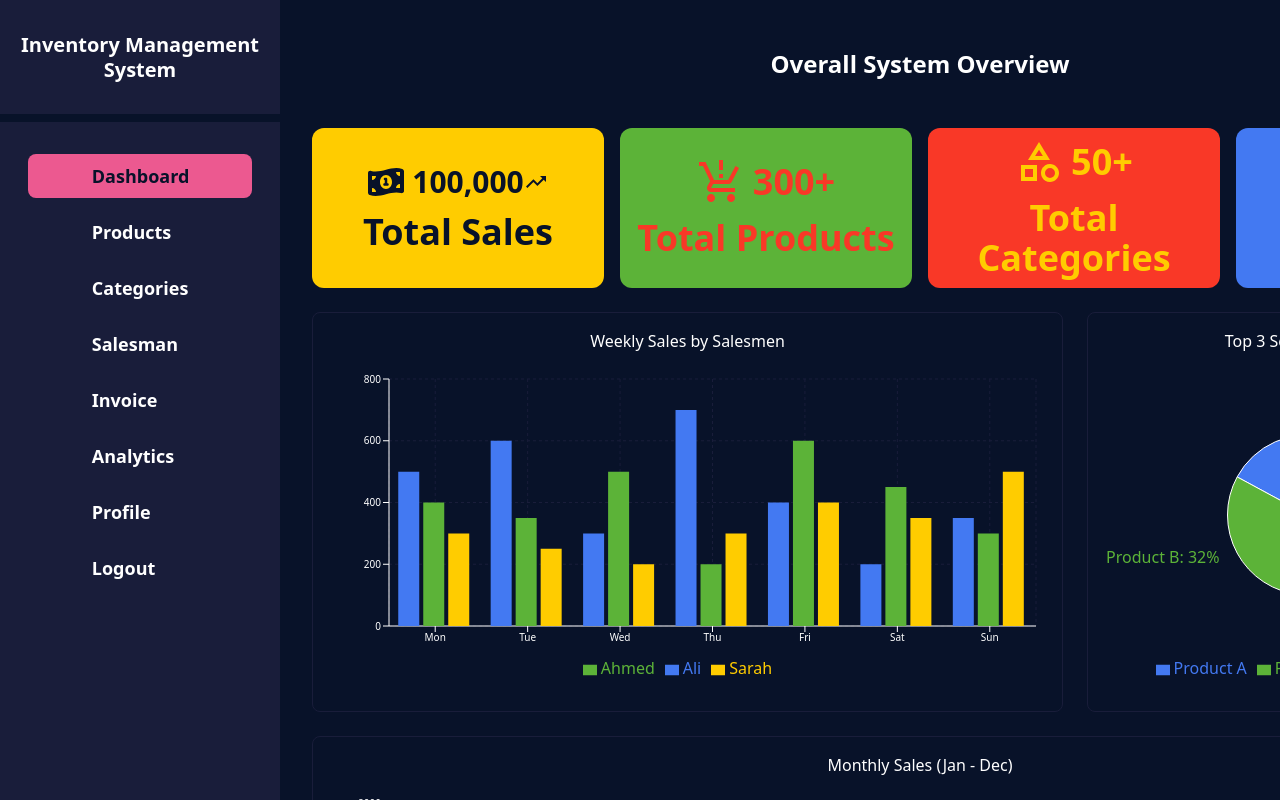
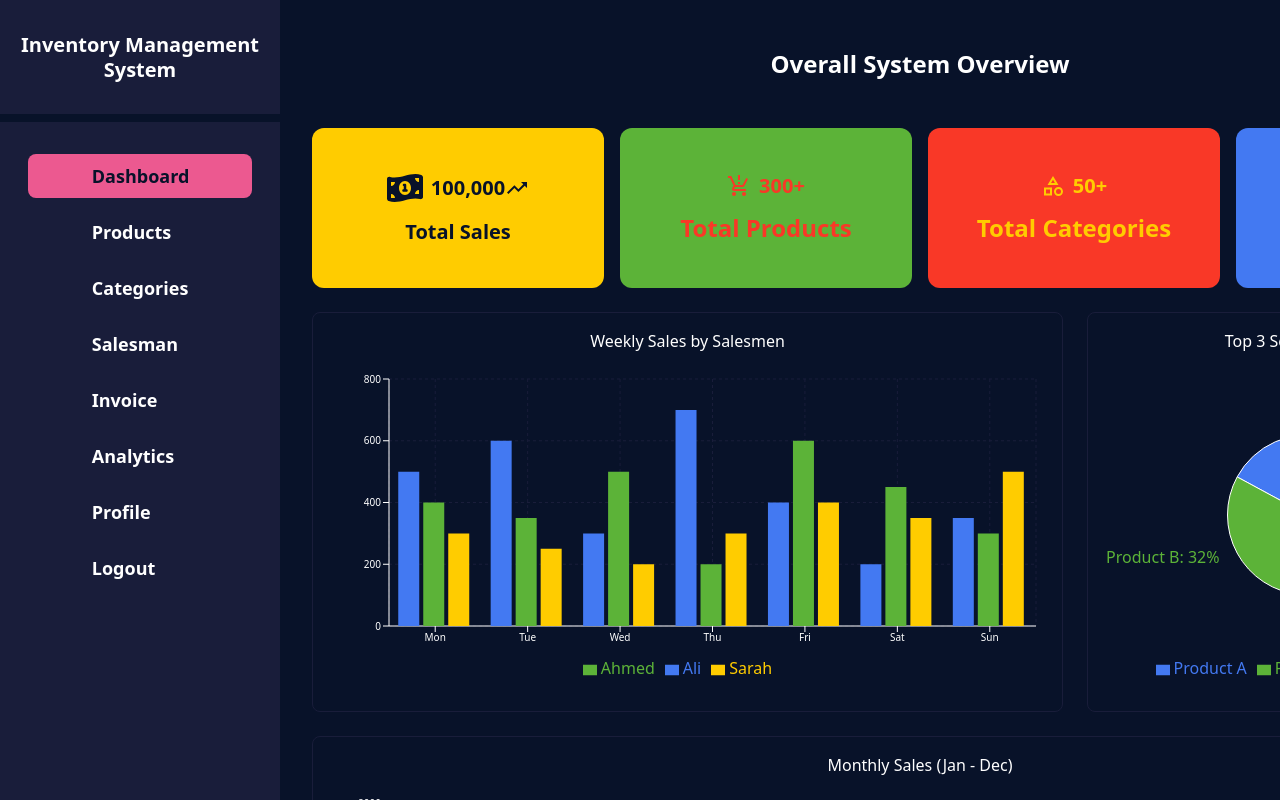
Before and after one commit to Yasir-Ali-Swe/Inventory-Managment-System-React-Dashboard-, a React (Vite) app in the folder frontend/: page / in a window 1280 px wide. Shown: the top 800 px of the page. Built offline with nearby package versions, Linux system fonts and the light colour scheme.

Commit message:
All App Pages

```diff
--- a/frontend/src/pages/Dashboard.jsx
+++ b/frontend/src/pages/Dashboard.jsx
@@ -20,32 +20,32 @@ const Dashboard = () => {
             <div className='flex justify-center items-center gap-2'>
               <FaMoneyBill1Wave className='text-2xl lg:text-4xl font-black text-primary' />
               <div className='flex justify-center items-center'>
-                <h1 className='text-xl lg:text-3xl text-primary font-bold'>100,000</h1>
+                <h1 className='text-lg lg:text-xl text-primary font-bold'>100,000</h1>
                 <MdOutlineTrendingUp className='text-lg lg:text-2xl font-black text-primary' />
               </div>
             </div>
-            <h1 className='text-lg lg:text-4xl text-primary font-bold text-center'>Total Sales</h1>
+            <h1 className='text-md lg:text-xl text-primary font-bold text-center'>Total Sales</h1>
           </div>
           <div onClick={() => navigate('/products')} className='products h-[120px] lg:h-[160px] bg-green flex justify-center flex-col gap-2 lg:gap-3 rounded-xl cursor-pointer p-4 transition-transform hover:scale-105'>
             <div className='flex justify-center items-center gap-2'>
-              <MdOutlineProductionQuantityLimits className='text-3xl lg:text-5xl font-black text-red' />
-              <h1 className='text-xl lg:text-4xl text-red font-bold'>300+</h1>
+              <MdOutlineProductionQuantityLimits className='text-3xl lg:text-2xl font-black text-red' />
+              <h1 className='text-lg lg:text-xl text-red font-bold'>300+</h1>
             </div>
-            <h1 className='text-lg lg:text-4xl text-red font-bold text-center'>Total Products</h1>
+            <h1 className='text-lg lg:text-2xl text-red font-bold text-center'>Total Products</h1>
           </div>
           <div onClick={() => navigate('/categories')} className='categories h-[120px] lg:h-[160px] bg-red flex justify-center flex-col gap-2 lg:gap-3 rounded-xl cursor-pointer p-4 transition-transform hover:scale-105'>
             <div className='flex justify-center items-center gap-2'>
-              <MdOutlineCategory className='text-3xl lg:text-5xl font-black text-yellow' />
-              <h1 className='text-xl lg:text-4xl text-yellow font-bold'>50+</h1>
+              <MdOutlineCategory className='text-3xl lg:text-2xl font-black text-yellow' />
+              <h1 className='text-lg lg:text-xl text-yellow font-bold'>50+</h1>
             </div>
-            <h1 className='text-lg lg:text-4xl text-yellow font-bold text-center'>Total Categories</h1>
+            <h1 className='text-lg lg:text-2xl text-yellow font-bold text-center'>Total Categories</h1>
           </div>
           <div onClick={() => navigate('/salesman')} className='salesman h-[120px] lg:h-[160px] bg-blue flex justify-center flex-col gap-2 lg:gap-3 rounded-xl cursor-pointer p-4 transition-transform hover:scale-105'>
             <div className='flex justify-center items-center gap-2'>
-              <FaUsers className='text-3xl lg:text-5xl font-black text-secondary' />
-              <h1 className='text-xl lg:text-4xl text-secondary font-bold'>3</h1>
+              <FaUsers className='text-3xl lg:text-2xl font-black text-secondary' />
+              <h1 className='text-lg lg:text-xl text-secondary font-bold'>3</h1>
             </div>
-            <h1 className='text-lg lg:text-4xl text-secondary font-bold text-center'>Total Salesman</h1>
+            <h1 className='text-lg lg:text-2xl text-secondary font-bold text-center'>Total Salesman</h1>
           </div>
         </div>
         <div className='charts flex flex-col lg:flex-row gap-4 lg:gap-6 mb-6'>
```
